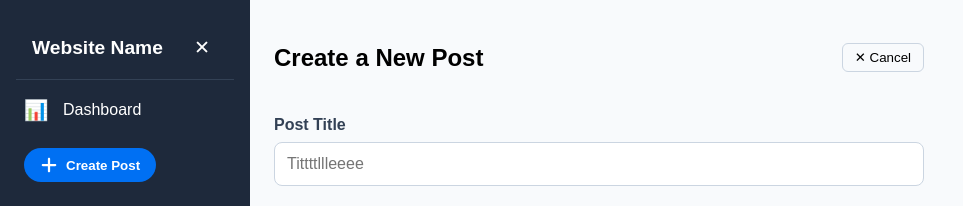
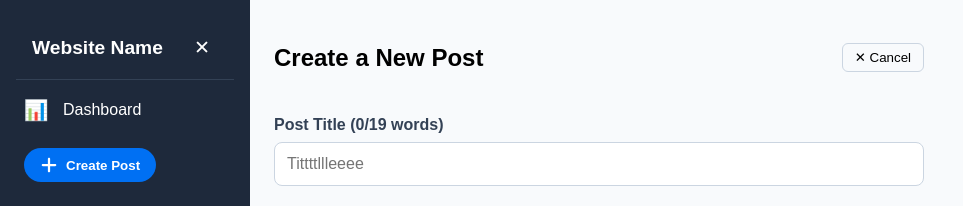
Before and after one commit to nyanym/recipe_app, a React (Vite) app in the folder client/: page /create-post in a window 1280 px wide. Shown: the top 206 px of the page, without its empty margins (0-963 px from the left). Built offline with nearby package versions, Linux system fonts and the light colour scheme; no server answers.

Commit message:
add title and content word count validation to create post

```diff
--- a/client/src/CreatePostPage.jsx
+++ b/client/src/CreatePostPage.jsx
@@ -1,6 +1,14 @@
 import { useState } from 'react';
 import { useNavigate } from 'react-router-dom';
 import './CreatePostPage.css';
+
+const MAX_TITLE_WORDS = 20; //total title word count
+
+// split by spaces
+const countWords = (text) => {
+  const trimmed = text.trim();
+  return trimmed === '' ? 0 : trimmed.split(/\s+/).length;
+};
 
 function CreatePostPage() {
   const navigate = useNavigate();
@@ -9,10 +17,26 @@ function CreatePostPage() {
   const [isSubmitting, setIsSubmitting] = useState(false);
   const [error, setError] = useState('');
 
+  const titleWordCount = countWords(title);
+
   const handleSubmit = async (e) => {
     e.preventDefault();
+    setError('');
+
+    if (titleWordCount === 0) {
+      setError('Title must have at least 1 word.');
+      return;
+    }
+    if (titleWordCount >= MAX_TITLE_WORDS) {
+      setError(`Title must be fewer than ${MAX_TITLE_WORDS} words.`);
+      return;
+    }
+    if (content.trim() === '') {
+      setError('Recipe content cannot be empty.');
+      return;
+    }
+
     setIsSubmitting(true);
-    setError('');
 
     try {
       const response = await fetch('http://localhost:5000/api/posts', {
@@ -20,7 +44,7 @@ function CreatePostPage() {
         headers: {
           'Content-Type': 'application/json',
         },
-        body: JSON.stringify({ title, content }),
+        body: JSON.stringify({ title: title.trim(), content: content.trim() }),
       });
 
       if (!response.ok) {
@@ -49,7 +73,9 @@ function CreatePostPage() {
 
       <form onSubmit={handleSubmit} className="create-post-form">
         <div className="form-group">
-          <label className="form-label">Post Title</label>
+          <label className="form-label">
+            Post Title ({titleWordCount}/{MAX_TITLE_WORDS - 1} words)
+          </label>
           <input
             type="text"
             value={title}
```
